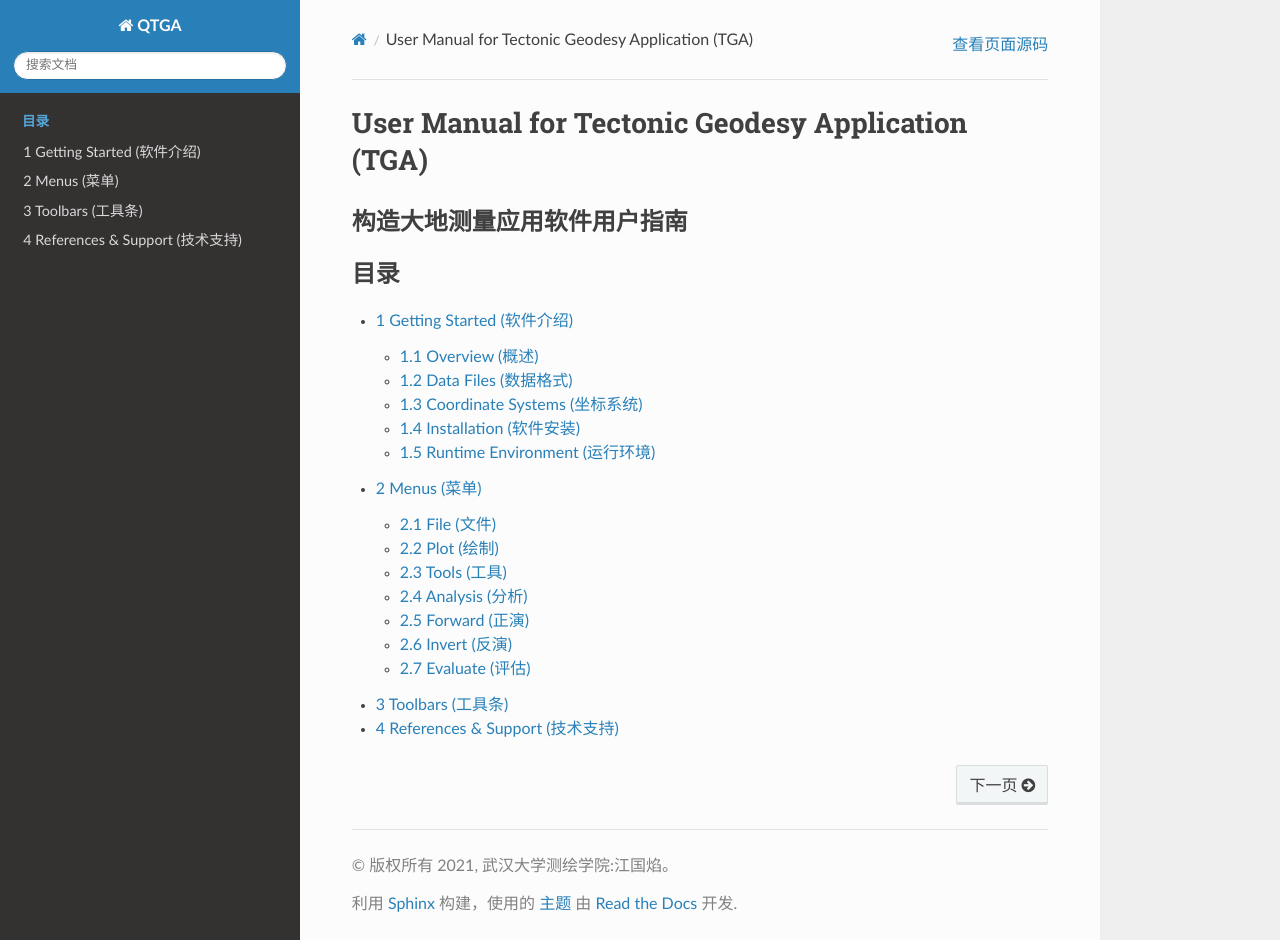
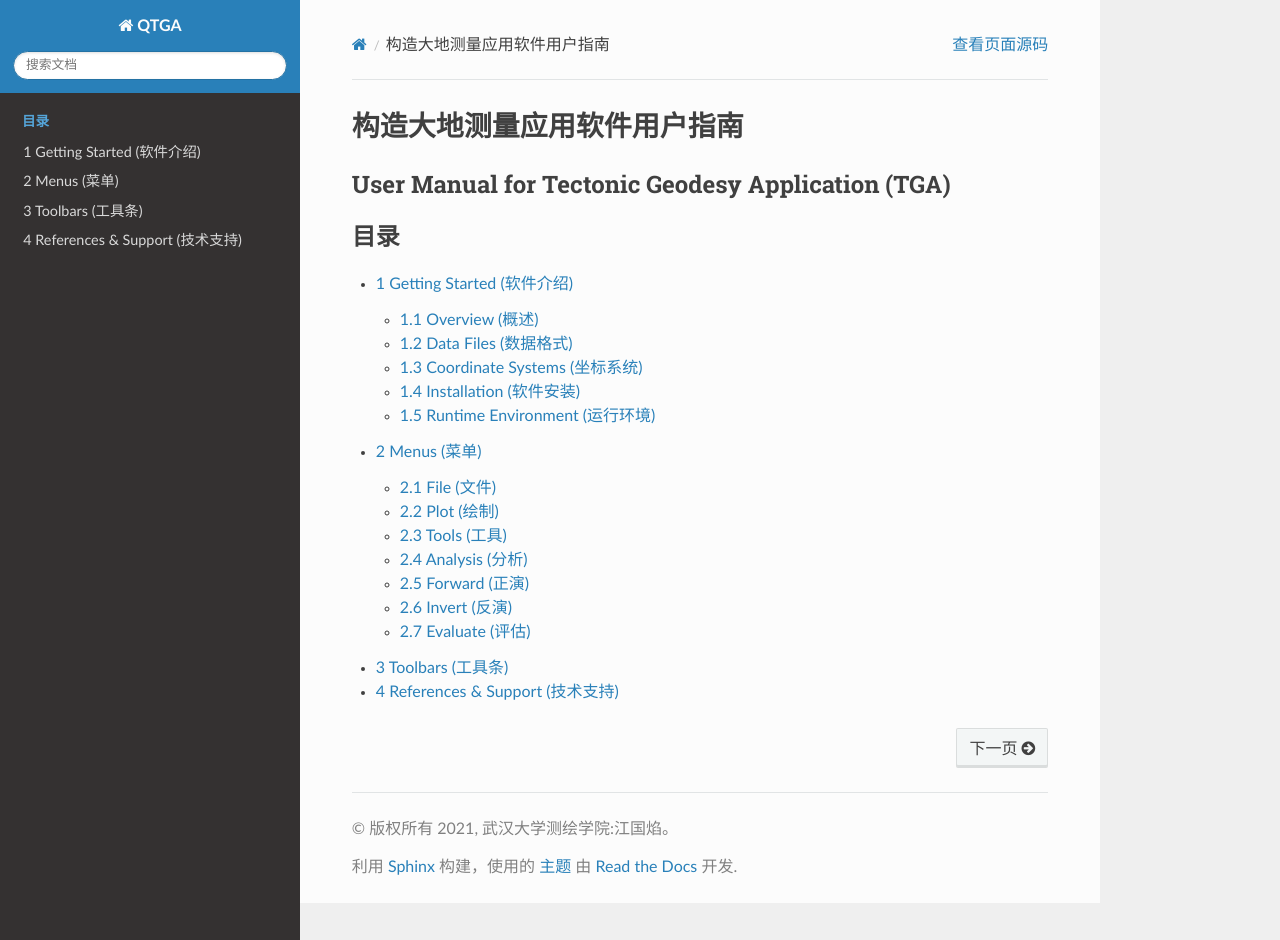
Before and after one commit to wanghai1988/qtgahelp, a Sphinx documentation site: the page built from docs/source/index.rst, in a window 1280 px wide and 940 px high. Built offline with Sphinx 7.4.7 and the Read the Docs theme 2.0.0, drawn with Linux system fonts in a browser that asks for light colours.

Commit message:
Update index.rst

```diff
--- a/docs/source/index.rst
+++ b/docs/source/index.rst
@@ -1,8 +1,9 @@
+====================================
+构造大地测量应用软件用户指南
 ====================================
 User Manual for Tectonic Geodesy Application (TGA)
 ====================================
-构造大地测量应用软件用户指南
-====================================
+
 
 
 .. toctree::
```
